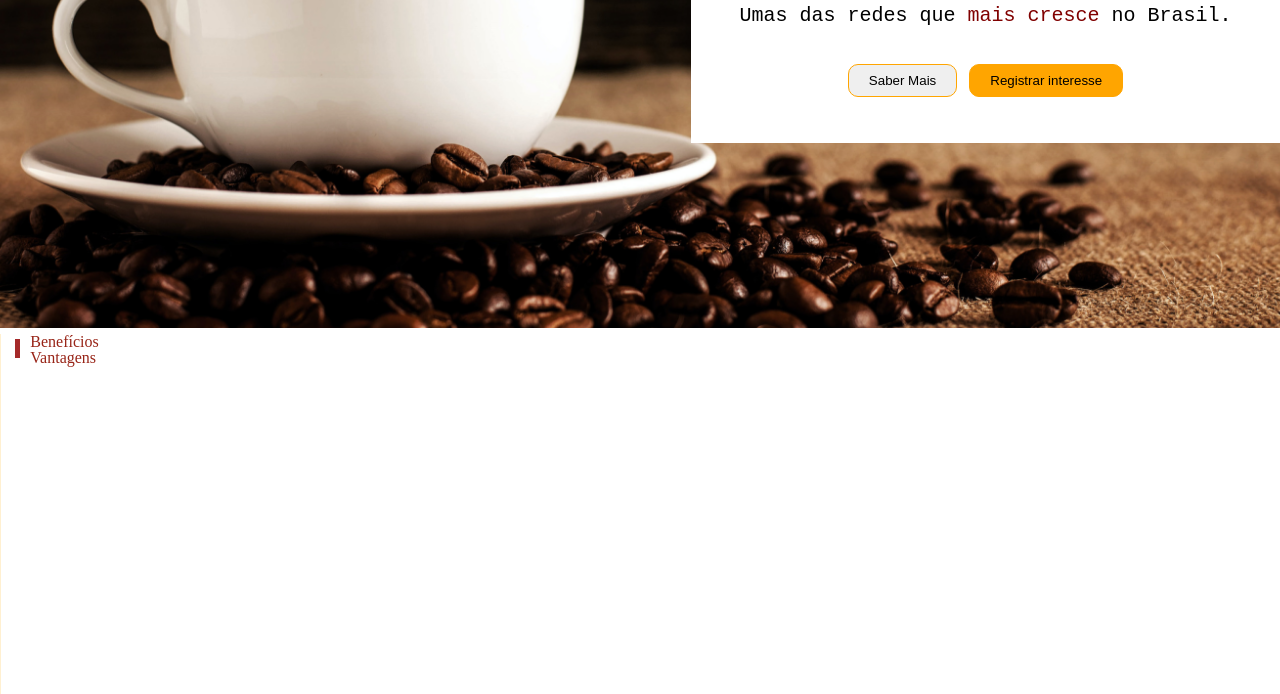
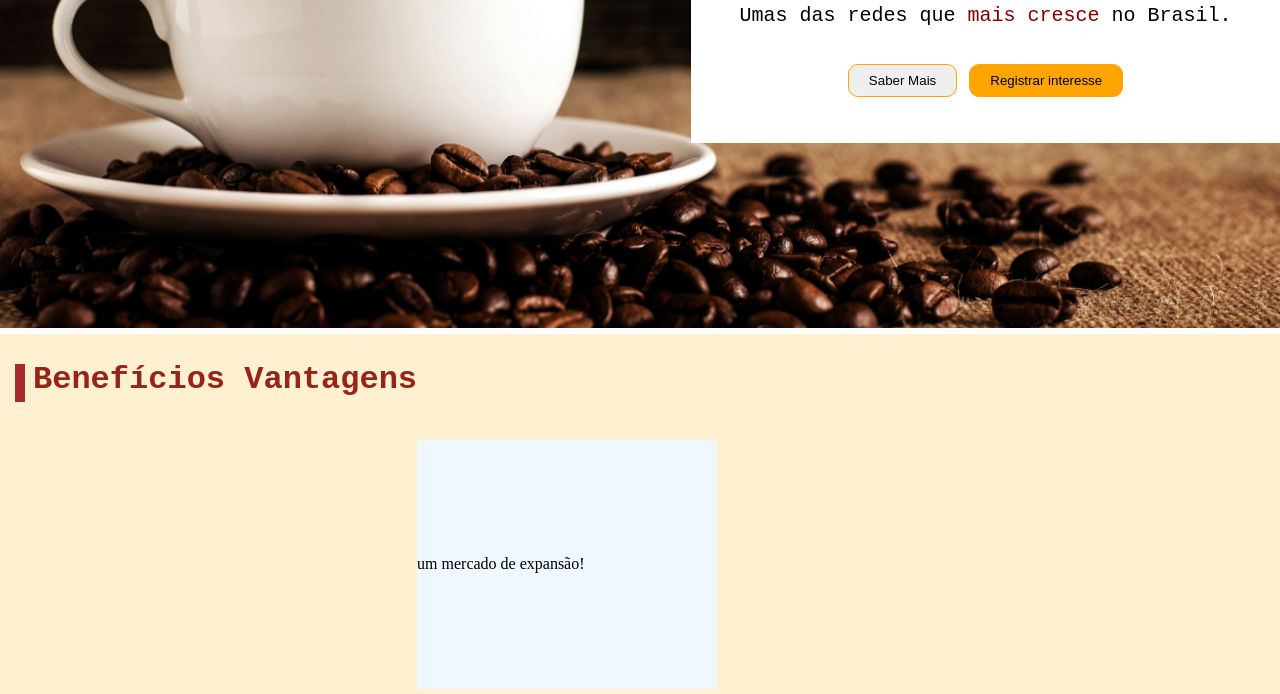
Before and after one commit to arthuresliraa11/JuCafe, a plain HTML site: page index.html in a window 1280 px wide. Shown: the part 344-1038 px from the top of the page. Drawn offline with Linux system fonts and the light colour scheme; a web font is replaced by a local one.

Commit message:
quase feito

```diff
--- a/css/style.css
+++ b/css/style.css
@@ -1,18 +1,21 @@
 /* reagras do header */
-*{
+* {
     margin: 0;
     padding: 0;
     box-sizing: border-box;
 
 }
 
-body{
+body {
     overflow-x: hidden;
 }
 
-header, main, footer {
-    width: 100%; /* Não usa 100vw pra evitar scroll */
-  }
+header,
+main,
+footer {
+    width: 100%;
+    /* Não usa 100vw pra evitar scroll */
+}
 
 header {
     background-color: #982417;
@@ -119,19 +122,19 @@ span {
 /* header acaba aqui */
 
 /* reagras do MAIN */
-main{
+main {
     background-color: rgb(255, 255, 255);
     background-image: url(../img/banner_Dsk.png);
     background-repeat: no-repeat;
     background-size: 110%;
     background-position: center;
-    width: 1,440px;
+    width: 1, 440px;
     height: 528px;
 
 }
 
 
-.pai_form{
+.pai_form {
     display: flex;
     justify-content: right;
 
@@ -140,7 +143,8 @@ main{
 
 
 }
-.form{
+
+.form {
     display: block;
     background-color: white;
     text-align: center;
@@ -157,27 +161,27 @@ main{
 
 }
 
-.form_two{
+.form_two {
     display: block;
     font-size: 20px;
     margin-top: 30px;
     font-family: "Lekton", monospace;
     font-weight: 400;
     font-style: normal;
-  }
-
-.span_two{
-   color: maroon;
 }
 
-.pai_botoes{
+.span_two {
+    color: maroon;
+}
 
-    padding: 8px ;
+.pai_botoes {
+
+    padding: 8px;
     justify-content: center;
 
 }
 
-.botao-branco{
+.botao-branco {
 
     border: 1px solid orange;
     border-radius: 10px;
@@ -186,7 +190,7 @@ main{
 
 }
 
-.botao-laranja{
+.botao-laranja {
 
     border: 1px solid orange;
     background-color: orange;
@@ -195,32 +199,80 @@ main{
 
 
 }
+
 /* reagras do MAIN acaba aqui */
 
-.parte-dois{
+.two_parte {
     display: flex;
     background-color: #FFF0D1;
-    width: 1.440px;
     height: 360px;
 
 
-}
-.destaque{
-    display:inline-flex;
-    color:#982417;
-    padding-left: 15px;
+
 
 }
 
-.destaque::before{
-    content: ""; /* Conteúdo vazio é necessário para pseudo-elementos */
-    display: flex; /* Para controlar largura e altura */
-    margin-top: 5px;
-    width: 10px; /* Largura da barra */
-    height: 1.2em; /* Altura da barra (ajuste conforme a altura da sua fonte) */
-    background-color: #A52A2A; /* Cor da barra (marrom, como na imagem) */
-    margin-right: 10px; /* Espaço entre a barra e o texto */
-    vertical-align: middle; /* Manter o alinhamento vertical */
+.destaque {
+    display: flex;
+    height: 10px;
+    color: #982417;
+    padding-left: 15px;
+    margin-top: 30px;
+    font-family: "Lekton", monospace;
+    font-weight: 700;
+    font-style: normal;
+    font-size: 32px;
+
+
+
 
 
 }
+
+.destaque::before {
+    content: "";
+    /* Conteúdo vazio é necessário para pseudo-elementos */
+    display: flex;
+    /* Para controlar largura e altura */
+
+    gap: -10px;
+    width: 10px;
+    /* Largura da barra */
+    height: 1.2em;
+    /* Altura da barra (ajuste conforme a altura da sua fonte) */
+    background-color: #A52A2A;
+    /* Cor da barra (marrom, como na imagem) */
+    margin-right: 8px;
+    /* Espaço entre a barra e o texto */
+    vertical-align: :bottom
+        /* Manter o alinhamento vertical */
+
+
+}
+
+.pai_one{
+    display: flex;
+    text-align: center;
+    align-items: center;
+    margin-right: 80px;
+}
+
+
+.one{
+display: flex;
+background-color: aliceblue;
+width: 300px;
+height: 249px;
+margin-top: 100px;
+margin-right: 80px;
+text-align: center;
+}
+
+.one_text{
+    display: flex;
+    text-align: center;
+    align-items: center;
+    justify-content: center;
+
+
+}
--- a/index.html
+++ b/index.html
@@ -67,12 +67,28 @@
         </div>
         </div>
 
-
     </main>
 
-    <div class="parte-dois">
-    <p class="destaque">Benefícios Vantagens</p>
-</div>
+
+
+
+    <div class="two_parte">
+
+
+        <p class="destaque">Benefícios Vantagens</p>
+
+        <div class="pai_one">
+            <div class="one">
+                <p class="one_text"> um mercado de expansão!</p>
+
+
+            </div>
+        </div>
+
+
+
+    </div>
+
 
 
 
```
